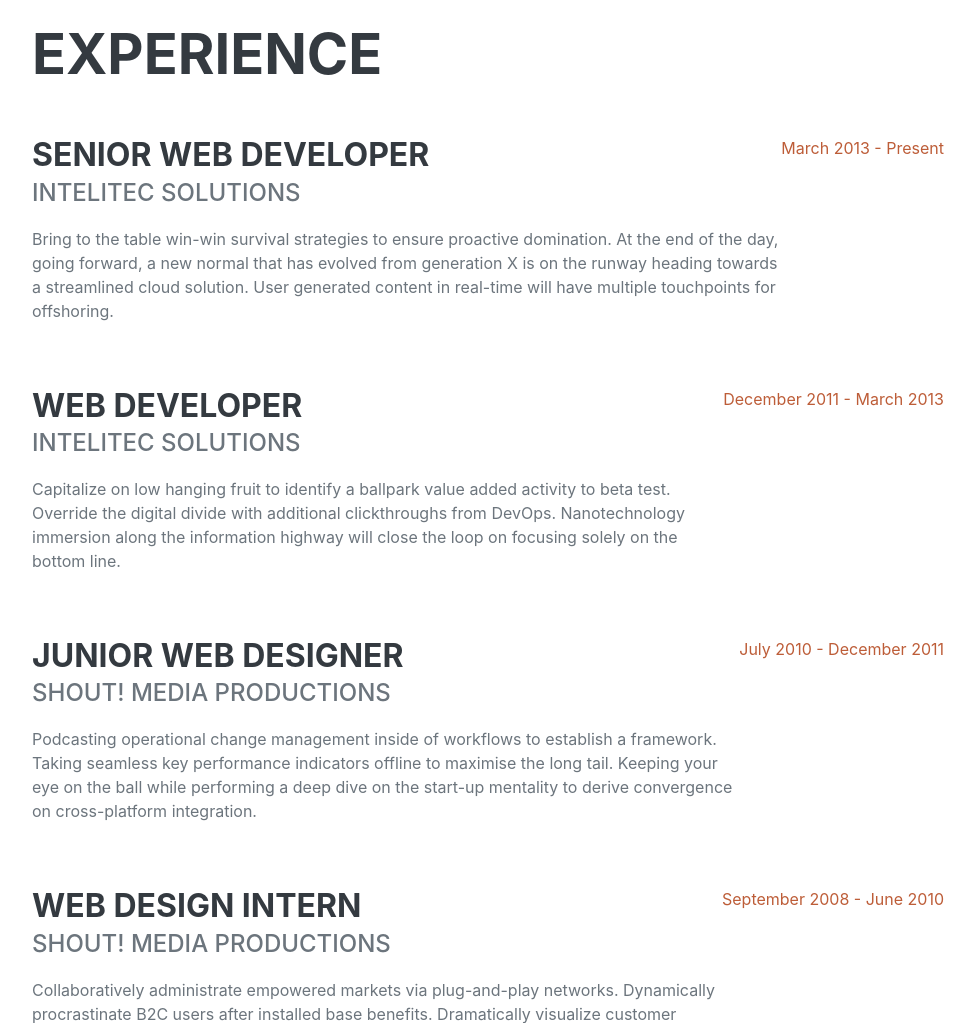
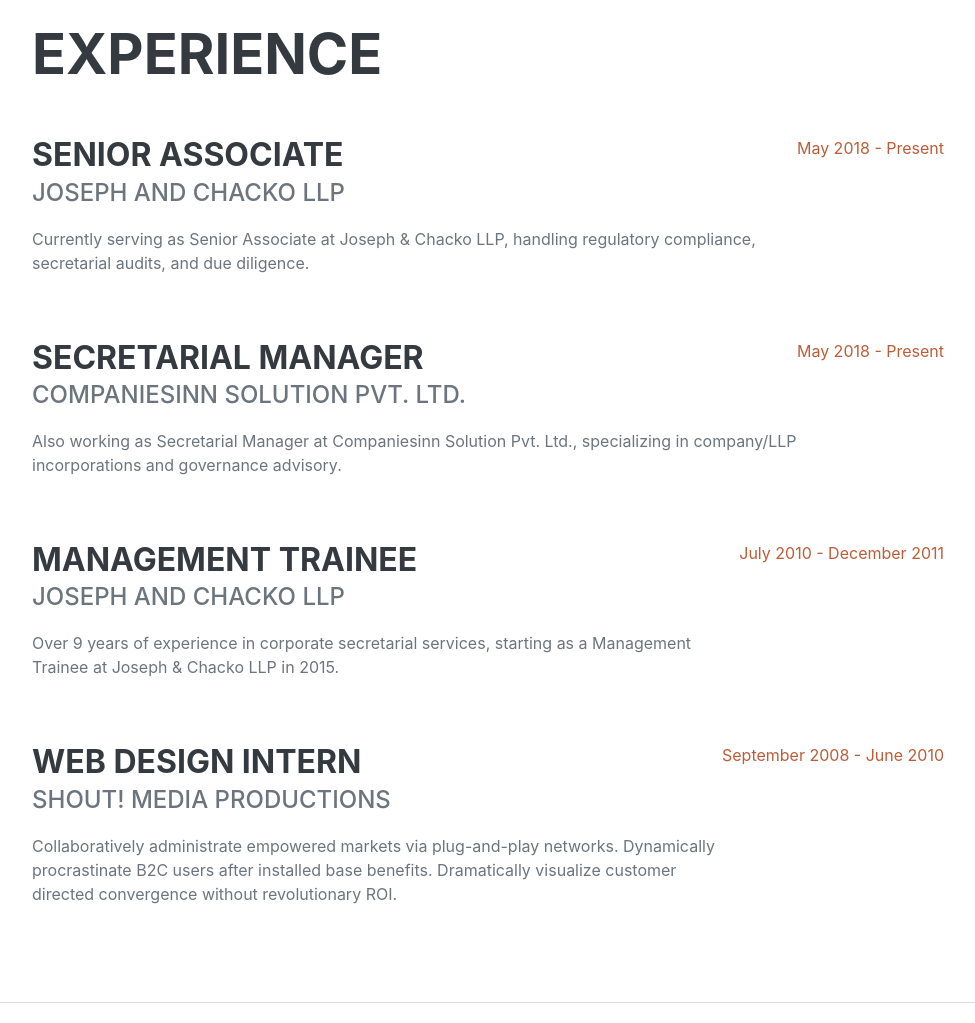
Before and after one commit to navneetanawin/navneetanawin.github.io, a plain HTML site: page index.html in a window 1280 px wide. Shown: the part 860-1883 px from the top of the page, without its empty margins (288-1263 px from the left). Drawn offline with nearby package versions, Linux system fonts and the light colour scheme; a web font is replaced by a local one.

Commit message:
Update index.html

```diff
--- a/index.html
+++ b/index.html
@@ -47,7 +47,7 @@
                         Bengaluru · Karnataka · (91) 7353322401 ·
                         <a href="mailto:navneeta.nawin@gmail.com">navneeta.nawin@gmail.com</a>
                     </div>
-                    <p class="lead mb-5">Seasoned Company Secretary with 8 years’ experience in Indian corporate governance and compliance. Skilled in board liaison, legal advisory, and best-practice framework implementation.</p>
+                    <p class="lead mb-5">Associate Member of the Institute of Company Secretaries of India with extensive expertise in corporate secretarial services, regulatory compliance, company & LLP incorporation, secretarial audits, due diligence, and virtual lawyering. Currently serving as Senior Associate at Joseph & Chacko LLP.</p>
                     <div class="social-icons">
                         <a class="social-icon" href="#!"><i class="fab fa-linkedin-in"></i></a>
                         <a class="social-icon" href="#!"><i class="fab fa-github"></i></a>
@@ -63,25 +63,25 @@
                     <h2 class="mb-5">Experience</h2>
                     <div class="d-flex flex-column flex-md-row justify-content-between mb-5">
                         <div class="flex-grow-1">
-                            <h3 class="mb-0">Senior Web Developer</h3>
-                            <div class="subheading mb-3">Intelitec Solutions</div>
-                            <p>Bring to the table win-win survival strategies to ensure proactive domination. At the end of the day, going forward, a new normal that has evolved from generation X is on the runway heading towards a streamlined cloud solution. User generated content in real-time will have multiple touchpoints for offshoring.</p>
+                            <h3 class="mb-0">Senior Associate</h3>
+                            <div class="subheading mb-3">Joseph and Chacko LLP</div>
+                            <p>Currently serving as Senior Associate at Joseph & Chacko LLP, handling regulatory compliance, secretarial audits, and due diligence.</p>
                         </div>
-                        <div class="flex-shrink-0"><span class="text-primary">March 2013 - Present</span></div>
+                        <div class="flex-shrink-0"><span class="text-primary">May 2018 - Present</span></div>
                     </div>
                     <div class="d-flex flex-column flex-md-row justify-content-between mb-5">
                         <div class="flex-grow-1">
-                            <h3 class="mb-0">Web Developer</h3>
-                            <div class="subheading mb-3">Intelitec Solutions</div>
-                            <p>Capitalize on low hanging fruit to identify a ballpark value added activity to beta test. Override the digital divide with additional clickthroughs from DevOps. Nanotechnology immersion along the information highway will close the loop on focusing solely on the bottom line.</p>
+                            <h3 class="mb-0">Secretarial Manager</h3>
+                            <div class="subheading mb-3">Companiesinn Solution Pvt. Ltd.</div>
+                            <p>Also working as Secretarial Manager at Companiesinn Solution Pvt. Ltd., specializing in company/LLP incorporations and governance advisory.</p>
                         </div>
-                        <div class="flex-shrink-0"><span class="text-primary">December 2011 - March 2013</span></div>
+                        <div class="flex-shrink-0"><span class="text-primary">May 2018 - Present</span></div>
                     </div>
                     <div class="d-flex flex-column flex-md-row justify-content-between mb-5">
                         <div class="flex-grow-1">
-                            <h3 class="mb-0">Junior Web Designer</h3>
-                            <div class="subheading mb-3">Shout! Media Productions</div>
-                            <p>Podcasting operational change management inside of workflows to establish a framework. Taking seamless key performance indicators offline to maximise the long tail. Keeping your eye on the ball while performing a deep dive on the start-up mentality to derive convergence on cross-platform integration.</p>
+                            <h3 class="mb-0">Management Trainee</h3>
+                            <div class="subheading mb-3">Joseph and Chacko LLP</div>
+                            <p>Over 9 years of experience in corporate secretarial services, starting as a Management Trainee at Joseph & Chacko LLP in 2015.</p>
                         </div>
                         <div class="flex-shrink-0"><span class="text-primary">July 2010 - December 2011</span></div>
                     </div>
```
